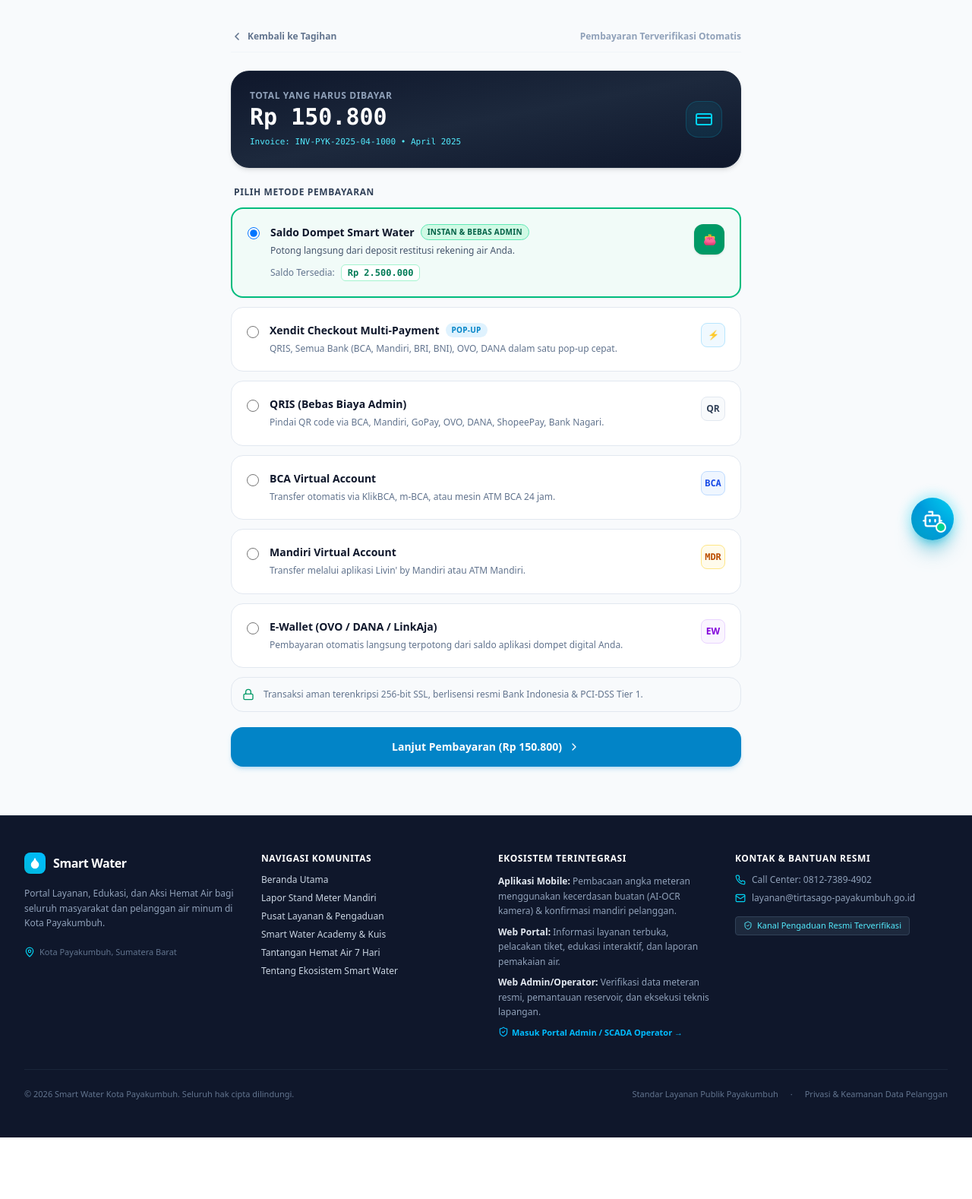
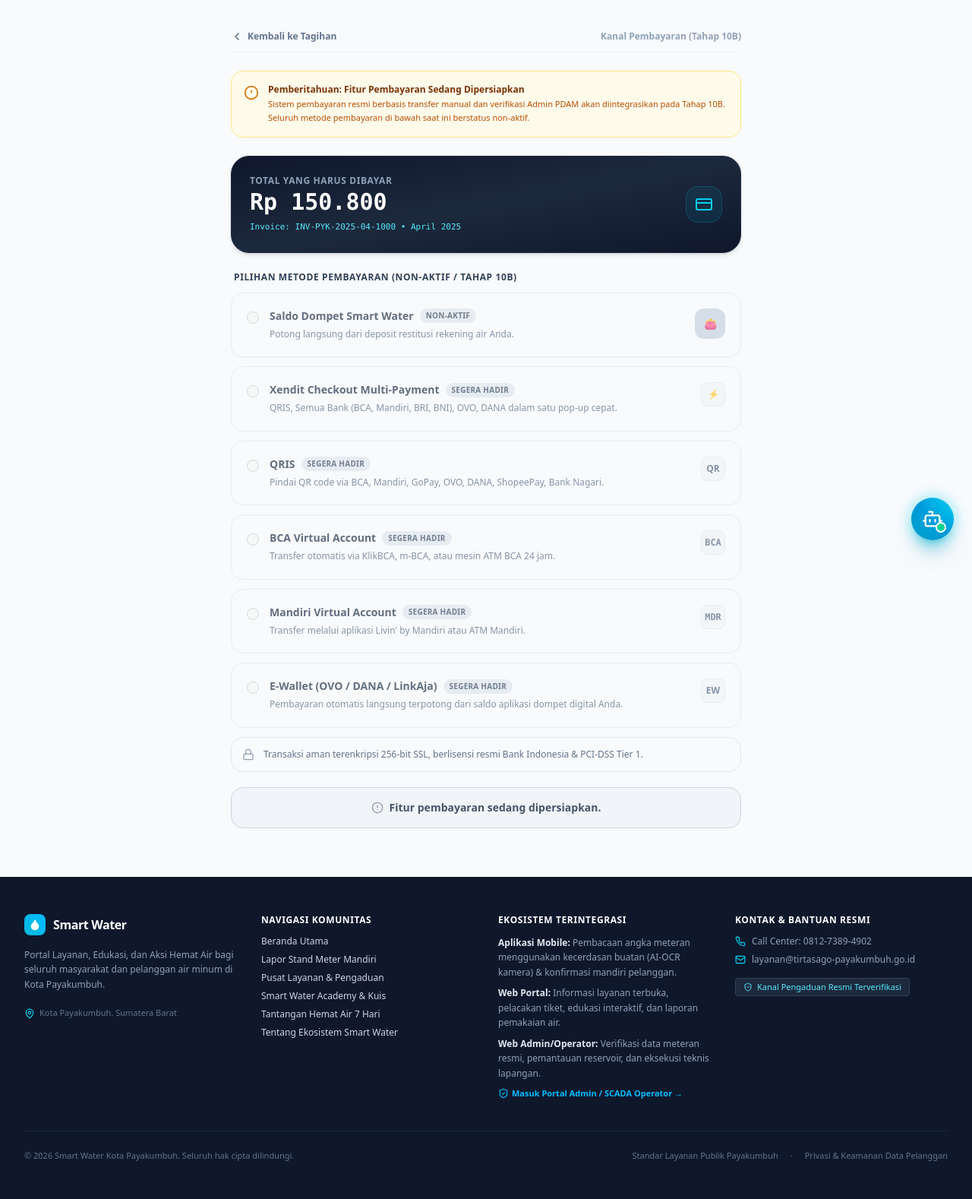
Before and after one commit to Sharaanjelia/Smart-water-web-, a Laravel app: page /payment-method in a window 1280 px wide. Shown: the part 65-1643 px from the top of the page at 76% size. Before the commit the page ends 1562 px from the top, so only its background shows below. Run offline with Laravel 12, Linux system fonts and the light colour scheme; the visitor is signed in with stand-in values (Sample User, id 1); data comes from the database, SQL or seed files in the repository; data that the repository does not hold is empty.

Commit message:
feat(billing-safety): implement Task 10A.1 payment safety check, disable premature payment actions, and add safety test suite

```diff
--- a/resources/views/billing/payment-method.blade.php
+++ b/resources/views/billing/payment-method.blade.php
@@ -13,7 +13,20 @@
             </svg>
             <span>Kembali ke Tagihan</span>
         </a>
-        <span class="text-xs font-bold text-slate-400">Pembayaran Terverifikasi Otomatis</span>
+        <span class="text-xs font-bold text-slate-400">Kanal Pembayaran (Tahap 10B)</span>
+    </div>
+
+    <!-- PEMBERITAHUAN KEAMANAN PEMBAYARAN -->
+    <div class="p-4 rounded-2xl bg-amber-50 border border-amber-200 flex items-start gap-3 text-xs text-amber-800">
+        <svg class="w-5 h-5 text-amber-600 shrink-0 mt-0.5" viewBox="0 0 24 24" fill="none" stroke="currentColor" stroke-width="2">
+            <circle cx="12" cy="12" r="10"/><line x1="12" y1="8" x2="12" y2="12"/><line x1="12" y1="16" x2="12.01" y2="16"/>
+        </svg>
+        <div class="space-y-0.5">
+            <strong class="font-bold block text-amber-900">Pemberitahuan: Fitur Pembayaran Sedang Dipersiapkan</strong>
+            <p class="text-amber-700 text-[11px] leading-relaxed">
+                Sistem pembayaran resmi berbasis transfer manual dan verifikasi Admin PDAM akan diintegrasikan pada Tahap 10B. Seluruh metode pembayaran di bawah saat ini berstatus non-aktif.
+            </p>
+        </div>
     </div>
 
     <!-- HEADER TOTAL TAGIHAN -->
@@ -36,48 +49,42 @@
     <form id="paymentForm" onsubmit="handlePaymentSubmit(event)" class="space-y-3">
 
         <h3 class="text-xs font-bold text-slate-700 uppercase tracking-wider px-1">
-            Pilih Metode Pembayaran
+            Pilihan Metode Pembayaran (Non-Aktif / Tahap 10B)
         </h3>
 
-        <!-- OPSI UTAMA #1: Saldo Dompet Smart Water (Instan & Bebas Biaya) -->
-        <label class="block p-4 sm:p-5 rounded-2xl border-2 border-emerald-500 bg-emerald-50/50 hover:bg-emerald-50 cursor-pointer transition-all relative group shadow-xs">
+        <!-- OPSI 1: Saldo Dompet Smart Water (Non-Aktif) -->
+        <label class="block p-4 sm:p-5 rounded-2xl border border-slate-200 bg-slate-50/70 opacity-75 cursor-not-allowed transition-all relative group shadow-xs">
             <div class="flex items-start justify-between gap-3">
                 <div class="flex items-start gap-3.5">
-                    <input type="radio" name="method" value="wallet" checked class="mt-1 w-4 h-4 text-emerald-600 focus:ring-emerald-300" />
+                    <input type="radio" name="method" value="wallet" disabled class="mt-1 w-4 h-4 text-slate-400 cursor-not-allowed" />
                     <div class="space-y-1">
                         <div class="flex flex-wrap items-center gap-2">
-                            <strong class="text-sm font-bold text-slate-900">Saldo Dompet Smart Water</strong>
-                            <span class="px-2 py-0.5 rounded-full bg-emerald-100 text-emerald-800 text-[10px] font-extrabold uppercase tracking-wide border border-emerald-300">
-                                Instan & Bebas Admin
+                            <strong class="text-sm font-bold text-slate-700">Saldo Dompet Smart Water</strong>
+                            <span class="px-2 py-0.5 rounded-full bg-slate-200 text-slate-600 text-[10px] font-extrabold uppercase tracking-wide">
+                                Non-Aktif
                             </span>
                         </div>
-                        <p class="text-xs text-slate-600 leading-relaxed">
+                        <p class="text-xs text-slate-500 leading-relaxed">
                             Potong langsung dari deposit restitusi rekening air Anda.
                         </p>
-                        <div class="pt-1 flex items-center gap-2 text-xs">
-                            <span class="text-slate-500">Saldo Tersedia:</span>
-                            <span id="displayWalletBalance" class="font-mono font-bold text-emerald-700 bg-white px-2 py-0.5 rounded-md border border-emerald-200">
-                                Rp 2.500.000
-                            </span>
-                        </div>
                     </div>
                 </div>
-                <div class="w-10 h-10 rounded-xl bg-emerald-600 text-white flex items-center justify-center shrink-0 shadow-sm font-black text-sm">
+                <div class="w-10 h-10 rounded-xl bg-slate-300 text-slate-600 flex items-center justify-center shrink-0 font-black text-sm">
                     👛
                 </div>
             </div>
         </label>
 
-        <!-- Opsi 2: Xendit Checkout (Instan) -->
-        <label class="block p-4 sm:p-5 rounded-2xl border border-slate-200 bg-white hover:border-sky-300 hover:bg-slate-50/80 cursor-pointer transition-all">
+        <!-- Opsi 2: Xendit Checkout (Non-Aktif) -->
+        <label class="block p-4 sm:p-5 rounded-2xl border border-slate-200 bg-slate-50/70 opacity-75 cursor-not-allowed transition-all">
             <div class="flex items-start justify-between gap-3">
                 <div class="flex items-start gap-3.5">
-                    <input type="radio" name="method" value="xendit_checkout" class="mt-1 w-4 h-4 text-[#0284C7] focus:ring-sky-200" />
+                    <input type="radio" name="method" value="xendit_checkout" disabled class="mt-1 w-4 h-4 text-slate-400 cursor-not-allowed" />
                     <div class="space-y-1">
                         <div class="flex items-center gap-2">
-                            <strong class="text-sm font-bold text-slate-900">Xendit Checkout Multi-Payment</strong>
-                            <span class="px-2 py-0.5 rounded-full bg-sky-100 text-[#0284C7] text-[10px] font-extrabold uppercase tracking-wide">
-                                Pop-up
+                            <strong class="text-sm font-bold text-slate-700">Xendit Checkout Multi-Payment</strong>
+                            <span class="px-2 py-0.5 rounded-full bg-slate-200 text-slate-600 text-[10px] font-extrabold uppercase tracking-wide">
+                                Segera Hadir
                             </span>
                         </div>
                         <p class="text-xs text-slate-500 leading-relaxed">
@@ -85,79 +92,99 @@
                         </p>
                     </div>
                 </div>
-                <div class="w-8 h-8 rounded-lg bg-sky-50 border border-sky-200 flex items-center justify-center text-[#0284C7] shrink-0 font-bold text-xs">
+                <div class="w-8 h-8 rounded-lg bg-slate-100 border border-slate-200 flex items-center justify-center text-slate-500 shrink-0 font-bold text-xs">
                     ⚡
                 </div>
             </div>
         </label>
 
-        <!-- Opsi 3: QRIS Xendit -->
-        <label class="block p-4 sm:p-5 rounded-2xl border border-slate-200 bg-white hover:border-sky-300 hover:bg-slate-50/80 cursor-pointer transition-all">
+        <!-- Opsi 3: QRIS (Non-Aktif) -->
+        <label class="block p-4 sm:p-5 rounded-2xl border border-slate-200 bg-slate-50/70 opacity-75 cursor-not-allowed transition-all">
             <div class="flex items-start justify-between gap-3">
                 <div class="flex items-start gap-3.5">
-                    <input type="radio" name="method" value="qris" class="mt-1 w-4 h-4 text-[#0284C7] focus:ring-sky-200" />
+                    <input type="radio" name="method" value="qris" disabled class="mt-1 w-4 h-4 text-slate-400 cursor-not-allowed" />
                     <div class="space-y-1">
-                        <strong class="text-sm font-bold text-slate-900 block">QRIS (Bebas Biaya Admin)</strong>
+                        <div class="flex items-center gap-2">
+                            <strong class="text-sm font-bold text-slate-700">QRIS</strong>
+                            <span class="px-2 py-0.5 rounded-full bg-slate-200 text-slate-600 text-[10px] font-extrabold uppercase tracking-wide">
+                                Segera Hadir
+                            </span>
+                        </div>
                         <p class="text-xs text-slate-500 leading-relaxed">
                             Pindai QR code via BCA, Mandiri, GoPay, OVO, DANA, ShopeePay, Bank Nagari.
                         </p>
                     </div>
                 </div>
-                <div class="w-8 h-8 rounded-lg bg-slate-50 border border-slate-200 flex items-center justify-center text-slate-700 shrink-0 font-bold text-xs">
+                <div class="w-8 h-8 rounded-lg bg-slate-100 border border-slate-200 flex items-center justify-center text-slate-500 shrink-0 font-bold text-xs">
                     QR
                 </div>
             </div>
         </label>
 
-        <!-- Opsi 4: BCA Virtual Account -->
-        <label class="block p-4 sm:p-5 rounded-2xl border border-slate-200 bg-white hover:border-sky-300 hover:bg-slate-50/80 cursor-pointer transition-all">
+        <!-- Opsi 4: BCA Virtual Account (Non-Aktif) -->
+        <label class="block p-4 sm:p-5 rounded-2xl border border-slate-200 bg-slate-50/70 opacity-75 cursor-not-allowed transition-all">
             <div class="flex items-start justify-between gap-3">
                 <div class="flex items-start gap-3.5">
-                    <input type="radio" name="method" value="bca_va" class="mt-1 w-4 h-4 text-[#0284C7] focus:ring-sky-200" />
+                    <input type="radio" name="method" value="bca_va" disabled class="mt-1 w-4 h-4 text-slate-400 cursor-not-allowed" />
                     <div class="space-y-1">
-                        <strong class="text-sm font-bold text-slate-900 block">BCA Virtual Account</strong>
+                        <div class="flex items-center gap-2">
+                            <strong class="text-sm font-bold text-slate-700">BCA Virtual Account</strong>
+                            <span class="px-2 py-0.5 rounded-full bg-slate-200 text-slate-600 text-[10px] font-extrabold uppercase tracking-wide">
+                                Segera Hadir
+                            </span>
+                        </div>
                         <p class="text-xs text-slate-500 leading-relaxed">
                             Transfer otomatis via KlikBCA, m-BCA, atau mesin ATM BCA 24 jam.
                         </p>
                     </div>
                 </div>
-                <div class="w-8 h-8 rounded-lg bg-blue-50 border border-blue-200 flex items-center justify-center text-blue-700 shrink-0 font-black text-xs font-mono">
+                <div class="w-8 h-8 rounded-lg bg-slate-100 border border-slate-200 flex items-center justify-center text-slate-500 shrink-0 font-black text-xs font-mono">
                     BCA
                 </div>
             </div>
         </label>
 
-        <!-- Opsi 5: Mandiri Virtual Account -->
-        <label class="block p-4 sm:p-5 rounded-2xl border border-slate-200 bg-white hover:border-sky-300 hover:bg-slate-50/80 cursor-pointer transition-all">
+        <!-- Opsi 5: Mandiri Virtual Account (Non-Aktif) -->
+        <label class="block p-4 sm:p-5 rounded-2xl border border-slate-200 bg-slate-50/70 opacity-75 cursor-not-allowed transition-all">
             <div class="flex items-start justify-between gap-3">
                 <div class="flex items-start gap-3.5">
-                    <input type="radio" name="method" value="mandiri_va" class="mt-1 w-4 h-4 text-[#0284C7] focus:ring-sky-200" />
+                    <input type="radio" name="method" value="mandiri_va" disabled class="mt-1 w-4 h-4 text-slate-400 cursor-not-allowed" />
                     <div class="space-y-1">
-                        <strong class="text-sm font-bold text-slate-900 block">Mandiri Virtual Account</strong>
+                        <div class="flex items-center gap-2">
+                            <strong class="text-sm font-bold text-slate-700">Mandiri Virtual Account</strong>
+                            <span class="px-2 py-0.5 rounded-full bg-slate-200 text-slate-600 text-[10px] font-extrabold uppercase tracking-wide">
+                                Segera Hadir
+                            </span>
+                        </div>
                         <p class="text-xs text-slate-500 leading-relaxed">
                             Transfer melalui aplikasi Livin' by Mandiri atau ATM Mandiri.
                         </p>
                     </div>
                 </div>
-                <div class="w-8 h-8 rounded-lg bg-amber-50 border border-amber-200 flex items-center justify-center text-amber-700 shrink-0 font-black text-xs font-mono">
+                <div class="w-8 h-8 rounded-lg bg-slate-100 border border-slate-200 flex items-center justify-center text-slate-500 shrink-0 font-black text-xs font-mono">
                     MDR
                 </div>
             </div>
         </label>
 
-        <!-- Opsi 6: E-Wallet -->
-        <label class="block p-4 sm:p-5 rounded-2xl border border-slate-200 bg-white hover:border-sky-300 hover:bg-slate-50/80 cursor-pointer transition-all">
+        <!-- Opsi 6: E-Wallet (Non-Aktif) -->
+        <label class="block p-4 sm:p-5 rounded-2xl border border-slate-200 bg-slate-50/70 opacity-75 cursor-not-allowed transition-all">
             <div class="flex items-start justify-between gap-3">
                 <div class="flex items-start gap-3.5">
-                    <input type="radio" name="method" value="ewallet" class="mt-1 w-4 h-4 text-[#0284C7] focus:ring-sky-200" />
+                    <input type="radio" name="method" value="ewallet" disabled class="mt-1 w-4 h-4 text-slate-400 cursor-not-allowed" />
                     <div class="space-y-1">
-                        <strong class="text-sm font-bold text-slate-900 block">E-Wallet (OVO / DANA / LinkAja)</strong>
+                        <div class="flex items-center gap-2">
+                            <strong class="text-sm font-bold text-slate-700">E-Wallet (OVO / DANA / LinkAja)</strong>
+                            <span class="px-2 py-0.5 rounded-full bg-slate-200 text-slate-600 text-[10px] font-extrabold uppercase tracking-wide">
+                                Segera Hadir
+                            </span>
+                        </div>
                         <p class="text-xs text-slate-500 leading-relaxed">
                             Pembayaran otomatis langsung terpotong dari saldo aplikasi dompet digital Anda.
                         </p>
                     </div>
                 </div>
-                <div class="w-8 h-8 rounded-lg bg-purple-50 border border-purple-200 flex items-center justify-center text-purple-700 shrink-0 font-black text-xs">
+                <div class="w-8 h-8 rounded-lg bg-slate-100 border border-slate-200 flex items-center justify-center text-slate-500 shrink-0 font-black text-xs">
                     EW
                 </div>
             </div>
@@ -165,23 +192,25 @@
 
         <!-- Box Keamanan & Enkripsi -->
         <div class="p-3.5 rounded-2xl bg-slate-50 border border-slate-200 flex items-center gap-3 text-xs text-slate-500">
-            <svg class="w-4 h-4 text-emerald-600 shrink-0" viewBox="0 0 24 24" fill="none" stroke="currentColor" stroke-width="2" stroke-linecap="round" stroke-linejoin="round">
+            <svg class="w-4 h-4 text-slate-400 shrink-0" viewBox="0 0 24 24" fill="none" stroke="currentColor" stroke-width="2" stroke-linecap="round" stroke-linejoin="round">
                 <rect width="18" height="11" x="3" y="11" rx="2" ry="2"/><path d="M7 11V7a5 5 0 0 1 10 0v4"/>
             </svg>
             <span>Transaksi aman terenkripsi 256-bit SSL, berlisensi resmi Bank Indonesia & PCI-DSS Tier 1.</span>
         </div>
 
-        <!-- Tombol Eksekusi Lanjut -->
+        <!-- Tombol Eksekusi Dinonaktifkan Sesuai Ketentuan Task 10A.1 -->
         <div class="pt-2">
             <button
-                type="submit"
+                type="button"
+                disabled
                 id="submitPayBtn"
-                class="w-full py-4 px-6 rounded-2xl bg-[#0284C7] hover:bg-[#0369A1] text-white font-extrabold text-sm shadow-md shadow-sky-600/20 flex items-center justify-center gap-2 transition-all cursor-pointer"
+                class="w-full py-4 px-6 rounded-2xl bg-slate-100 border border-slate-300 text-slate-600 font-extrabold text-sm flex items-center justify-center gap-2 cursor-not-allowed shadow-none"
+                title="Fitur pembayaran sedang dipersiapkan untuk Tahap 10B"
             >
-                <span id="submitPayText">Lanjut Pembayaran (Rp 150.800)</span>
-                <svg class="w-4 h-4" viewBox="0 0 24 24" fill="none" stroke="currentColor" stroke-width="2" stroke-linecap="round" stroke-linejoin="round">
-                    <path d="m9 18 6-6-6-6"/>
+                <svg class="w-4 h-4 text-slate-400" viewBox="0 0 24 24" fill="none" stroke="currentColor" stroke-width="2" stroke-linecap="round" stroke-linejoin="round">
+                    <circle cx="12" cy="12" r="10"/><line x1="12" y1="8" x2="12" y2="12"/><line x1="12" y1="16" x2="12.01" y2="16"/>
                 </svg>
+                <span id="submitPayText">Fitur pembayaran sedang dipersiapkan.</span>
             </button>
         </div>
 
@@ -190,45 +219,10 @@
 </div>
 
 <script>
-document.addEventListener('DOMContentLoaded', function () {
-    if (window.SWC) {
-        const wallet = window.SWC.getWallet();
-        const el = document.getElementById('displayWalletBalance');
-        if (el) {
-            el.textContent = 'Rp ' + Number(wallet.balance).toLocaleString('id-ID');
-        }
-    }
-});
-
 function handlePaymentSubmit(e) {
     e.preventDefault();
-    const form = e.target;
-    const selectedMethod = form.querySelector('input[name="method"]:checked')?.value || 'wallet';
-    const amount = 150800;
-    const invNo = 'INV-PYK-2025-04-1000';
-
-    if (selectedMethod === 'wallet') {
-        const btn = document.getElementById('submitPayBtn');
-        const txt = document.getElementById('submitPayText');
-        btn.disabled = true;
-        txt.textContent = 'Memproses Pembayaran Saldo Dompet...';
-
-        setTimeout(() => {
-            if (window.SWC) {
-                const deductRes = window.SWC.deductWallet(amount, 'Pembayaran Tagihan Rekening Air April 2025 (' + invNo + ')');
-                if (!deductRes.success) {
-                    alert(deductRes.message);
-                    btn.disabled = false;
-                    txt.textContent = 'Lanjut Pembayaran (Rp 150.800)';
-                    return;
-                }
-                window.SWC.payBill(invNo, 'Saldo Dompet Smart Water');
-            }
-            window.location.href = "{{ url('/payment-success') }}?method=" + encodeURIComponent('Saldo Dompet Smart Water') + "&amount=" + amount;
-        }, 800);
-    } else {
-        window.location.href = "{{ url('/payment-instruction') }}?method=" + encodeURIComponent(selectedMethod) + "&amount=" + amount;
-    }
+    alert('Fitur pembayaran sedang dipersiapkan.');
+    return false;
 }
 </script>
 @endsection
```
Also changed, not shown: TASK_10A1_POST_INTEGRATION_VERIFICATION.md (added, +119 -0 lines), app/Policies/BillPolicy.php (+7 -1 lines), resources/views/billing/detail.blade.php (+9 -7 lines), resources/views/billing/index.blade.php (+9 -7 lines), resources/views/billing/payment-instruction.blade.php (+41 -40 lines), resources/views/billing/payment-success.blade.php (+2 -5 lines), tests/Feature/BillingDataIntegrationTest.php (+1 -1 lines), tests/Feature/BillingPaymentSafetyCheckTest.php (added, +196 -0 lines), tests/inspect_views.php (added, +112 -0 lines), public/assets/js/swc-store.js.
